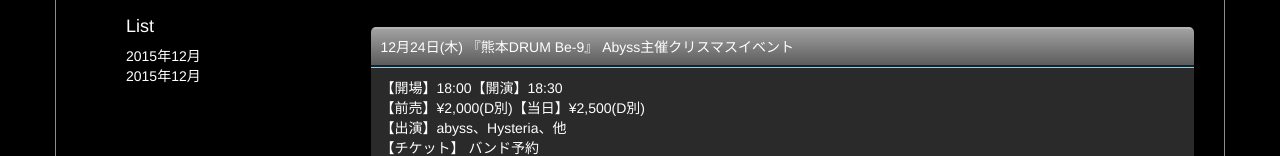
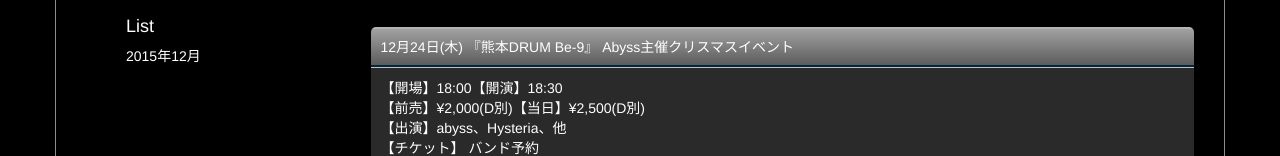
Before and after one commit to sample-hysteria/sample-hysteria.github.io, a plain HTML site: page schedule.html in a window 1280 px wide. Shown: the part 194-350 px from the top of the page. Drawn offline with Linux system fonts and the light colour scheme.

Commit message:
scheduleが２重になっていたので修正

```diff
--- a/schedule.html
+++ b/schedule.html
@@ -136,9 +136,6 @@
           <li>
             <a href="/schedule.html">2015年12月</a>
           </li>
-          <li>
-            <a href="/schedule.html">2015年12月</a>
-          </li>
         </ul>
       </div>
     </div>
```
